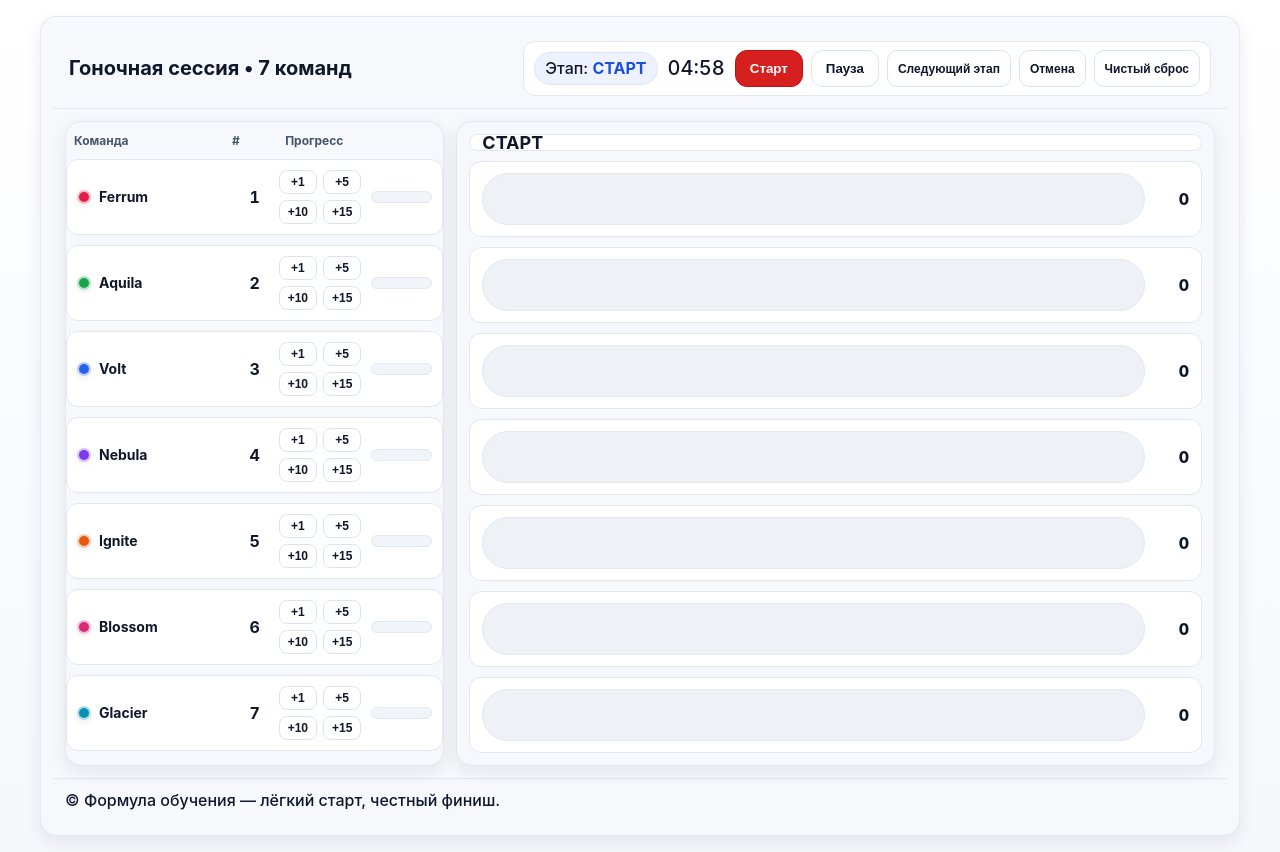
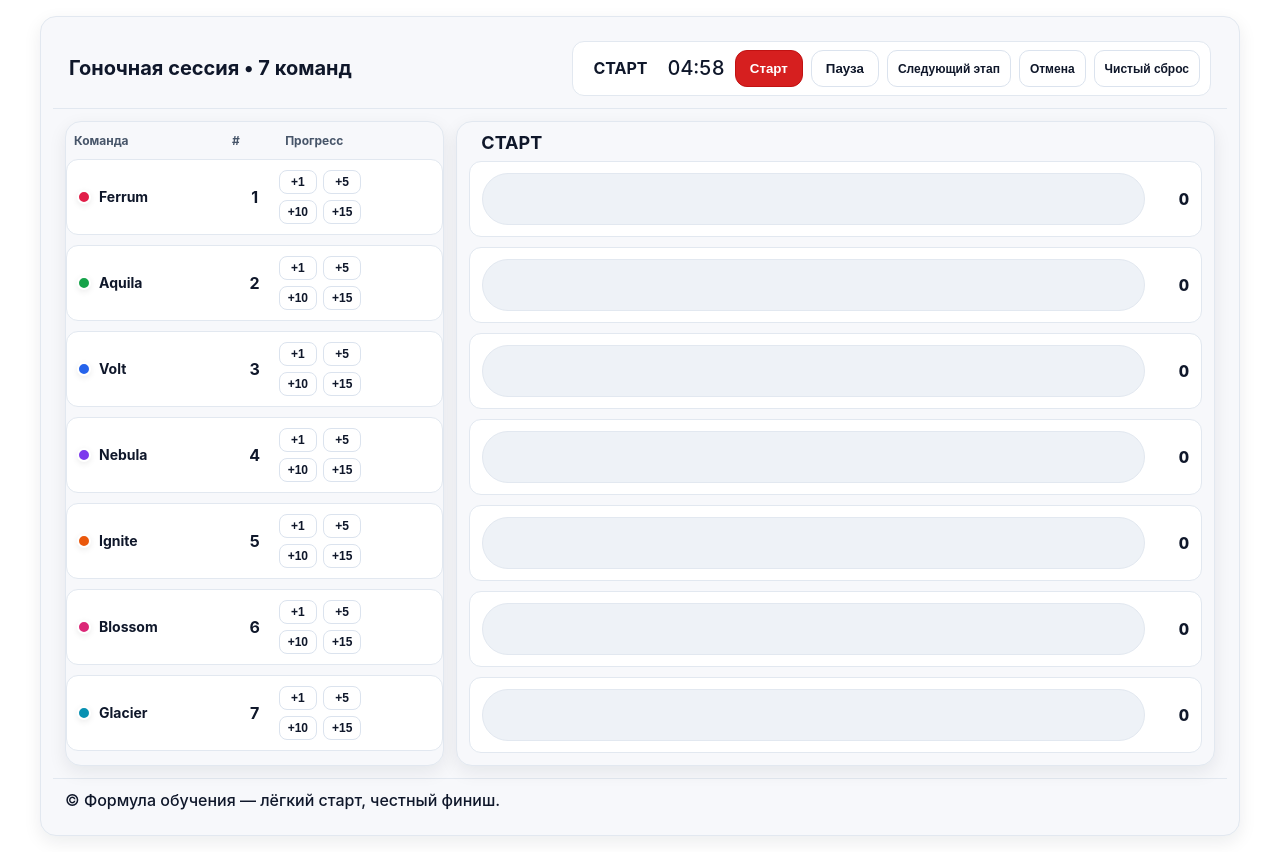
Before and after one commit to scm1ok-source/race, a plain HTML site: page index.html in a window 1280 px wide. Both pictures are taken after a click on the button "Старт". Drawn offline with Linux system fonts and the light colour scheme.

Commit message:
Update index.html

```diff
--- a/index.html
+++ b/index.html
@@ -8,9 +8,10 @@
 :root{
   --card:#f7f8fb; --text:#0f172a; --muted:#475569; --line:#e2e8f0; --accent:#d61f1f; --shadow:0 6px 18px rgba(15,23,42,.08);
   --c1:#e11d48; --c2:#16a34a; --c3:#2563eb; --c4:#7c3aed; --c5:#ea580c; --c6:#db2777; --c7:#0891b2;
-  --row-gap:10px; --row-pad-v:12px; /* вертикальные внутренние отступы chart-row */
+  --row-gap:10px; --row-pad-v:12px;
 }
-*{box-sizing:border-box} body{margin:0;background:linear-gradient(180deg,#fff,#fafbff 55%,#f5f7fb);color:var(--text);font:500 16px/1.45 Inter,system-ui,Segoe UI,Roboto,Arial}
+*{box-sizing:border-box}
+body{margin:0;background:#fff;color:var(--text);font:500 16px/1.45 Inter,system-ui,Segoe UI,Roboto,Arial}
 .wrap{max-width:1200px;margin:16px auto;padding:12px}
 .card{background:var(--card);border:1px solid var(--line);border-radius:16px;box-shadow:var(--shadow)}
 .header{display:flex;gap:12px;align-items:center;justify-content:space-between;padding:12px 16px;border-bottom:1px solid var(--line)}
@@ -21,32 +22,31 @@ button:hover{transform:translateY(-1px);box-shadow:0 4px 10px rgba(15,23,42,.06)
 button.primary{background:#d61f1f;border-color:#c11212;color:#fff}
 .small{padding:6px 10px;border-radius:10px;font-size:12px}
 
-/* Лэйаут: левая 1/3, правая 2/3 */
+/* макет 1/3–2/3 */
 .grid{display:grid;grid-template-columns:1fr 2fr;gap:12px;padding:12px}
 @media(max-width:960px){.grid{grid-template-columns:1fr}}
 
-/* Шапка этапа */
-.flag{display:flex;gap:10px;align-items:center;background:#ffffff;border:1px solid var(--line);border-radius:12px;padding:8px 10px}
-.stage-pill{padding:4px 10px;border-radius:999px;background:#eef2ff;border:1px solid #dbe3ff}
-.stage-pill strong{color:#1d4ed8}
+/* панель этапа */
+.flag{display:flex;gap:10px;align-items:center;background:#fff;border:1px solid var(--line);border-radius:12px;padding:8px 10px}
+.stage-pill{padding:4px 10px;border-radius:999px;background:transparent;border:none;font-weight:700;color:var(--text)}
 .timer{font-variant-numeric:tabular-nums;font-size:20px}
 
-/* Таблица слева */
-.badge{width:14px;height:14px;border-radius:50%;border:2px solid #ffffffb3;box-shadow:0 2px 6px rgba(0,0,0,.08)}
+/* таблица слева */
+.badge{width:14px;height:14px;border-radius:50%;border:2px solid #fff;box-shadow:0 2px 6px rgba(0,0,0,.08)}
 .table{width:100%;border-collapse:separate;border-spacing:0 var(--row-gap)}
 .table thead th{font-size:12px;color:var(--muted);text-align:left;padding:0 8px}
 .row{display:grid;grid-template-columns:minmax(120px,1fr) 48px 1fr;align-items:center;background:#fff;border:1px solid var(--line);border-radius:12px;padding:10px}
 .name{display:flex;align-items:center;gap:8px;font-weight:700;font-size:14px}
-.pos{text-align:center;font-variant-numeric:tabular-nums;font-weight:700}
-.progressCell{display:grid;grid-template-columns:auto 1fr;align-items:center;gap:10px}
-.btns{display:grid;grid-template-columns:repeat(2, max-content);gap:6px} /* 2 в ряд */
+.pos{text-align:center;font-weight:700}
+
+/* Колонка «Прогресс» — ТОЛЬКО кнопки, без дорожки */
+.progressCell{display:flex;flex-wrap:wrap;gap:6px}
+.btns{display:grid;grid-template-columns:repeat(2, max-content);gap:6px}
 .btns .small{padding:4px 8px;border-radius:8px}
-.pbar{height:12px;background:#f1f5f9;border:1px solid #e2e8f0;border-radius:999px;overflow:hidden}
-.pbar>span{display:block;height:100%;width:0;transition:width .5s ease}
 
-/* Правая колонка */
+/* правая колонка — заголовок без подложки + бары */
 .stagePanel{padding:12px}
-.chart-header{background:#fff;border:1px solid #e2e8f0;border-radius:12px;padding:0 12px;display:flex;align-items:center;font-weight:800}
+.chart-header{background:transparent;border:none;border-radius:0;padding:0 12px;display:flex;align-items:center;font-weight:800}
 .chart-header h2{margin:0;font-size:18px}
 .chart{margin-top:var(--row-gap)}
 .chart-row{display:flex;align-items:center;background:#fff;border:1px solid #e2e8f0;border-radius:12px;padding:var(--row-pad-v) 12px;margin-bottom:var(--row-gap)}
@@ -55,8 +55,8 @@ button.primary{background:#d61f1f;border-color:#c11212;color:#fff}
 .meter>span{display:block;height:100%;width:0;transition:width .5s ease}
 .val{margin-left:10px;min-width:34px;text-align:right;font-variant-numeric:tabular-nums;font-weight:800}
 
-/* Прочее */
-.footer{padding:10px 12px;border-top:1px solid var(--line);display:flex;justify-content:space-between;align-items:center;gap:10px}
+/* footer и прочее */
+.footer{padding:10px 12px;border-top:1px solid var(--line);display:flex;justify-content:space-between;align-items:center}
 .hidden{display:none}
 .bonus{position:absolute;pointer-events:none;font-size:22px;filter:drop-shadow(0 2px 6px rgba(0,0,0,.25))}
 .container-relative{position:relative}
@@ -68,7 +68,7 @@ button.primary{background:#d61f1f;border-color:#c11212;color:#fff}
   <div class="header">
     <h1>Гоночная сессия • 7 команд</h1>
     <div class="flag">
-      <span class="stage-pill">Этап: <strong id="stageName">СТАРТ</strong></span>
+      <span class="stage-pill" id="stageName">СТАРТ</span>
       <span class="timer" id="timer">05:00</span>
       <div class="controls">
         <button id="btnStart" class="primary">Старт</button>
@@ -81,7 +81,7 @@ button.primary{background:#d61f1f;border-color:#c11212;color:#fff}
   </div>
 
   <div class="grid">
-    <!-- Левая колонка (1/3): Команда | # | Прогресс -->
+    <!-- Левая колонка: Команда | # | Прогресс (только кнопки) -->
     <div class="section card container-relative">
       <table class="table" aria-live="polite">
         <thead><tr><th>Команда</th><th>#</th><th>Прогресс</th></tr></thead>
@@ -90,19 +90,18 @@ button.primary{background:#d61f1f;border-color:#c11212;color:#fff}
       <div id="bonusLayer"></div>
     </div>
 
-    <!-- Правая колонка (2/3): Заголовок этапа + бары на всю высоту строки -->
+    <!-- Правая колонка: заголовок этапа (без подложки) + гистограммы -->
     <div class="stagePanel card">
       <div id="chartHeader" class="chart-header"><h2 id="stageTitle">СТАРТ</h2></div>
       <div id="stageChart" class="chart"></div>
     </div>
   </div>
 
-  <div class="footer"><div class="note">© Формула обучения — лёгкий старт, честный финиш.</div></div>
+  <div class="footer"><div>© Формула обучения — лёгкий старт, честный финиш.</div></div>
 </div>
 
 <script>
 (()=>{"use strict";
-/* === Конфигурация/состояние === */
 const STORAGE_KEY="race_bars_state_clean_1";
 const COLORS=["var(--c1)","var(--c2)","var(--c3)","var(--c4)","var(--c5)","var(--c6)","var(--c7)"];
 const TEAM_NAMES=["Ferrum","Aquila","Volt","Nebula","Ignite","Blossom","Glacier"];
@@ -122,9 +121,9 @@ const sorted=()=>[...state.teams].sort((a,b)=>b.pts-a.pts);
 function beep(f=880,d=120){try{const a=new (window.AudioContext||window.webkitAudioContext)(),o=a.createOscillator(),g=a.createGain();o.type="square";o.frequency.value=f;g.gain.value=.05;o.connect(g);g.connect(a.destination);o.start();setTimeout(()=>{o.stop();a.close()},d)}catch{}}
 function stageBeep(){beep(660,120);setTimeout(()=>beep(880,150),160);setTimeout(()=>beep(520,180),360)}
 
-/* === Рендер слева (без колонки очков) === */
+/* левая таблица (прогресс = только кнопки) */
 function updateBoard(){
-  const s=sorted(); const leader=Math.max(1,...s.map(t=>t.pts),1);
+  const s=sorted();
   tbody.innerHTML="";
   s.forEach((t,idx)=>{
     const tr=document.createElement("tr"); const td=document.createElement("td"); td.colSpan=3; td.style.padding="0";
@@ -133,35 +132,36 @@ function updateBoard(){
     const dot=document.createElement("span"); dot.className="badge"; dot.style.background=t.color;
     name.append(dot,document.createTextNode(t.name));
     const pos=document.createElement("div"); pos.className="pos"; pos.textContent=idx+1;
+
     const cell=document.createElement("div"); cell.className="progressCell";
     const btns=document.createElement("div"); btns.className="btns";
-    ["+1","+5","+10","+15"].forEach(v=>{const b=document.createElement("button"); b.className="small"; b.textContent=v;
+    ["+1","+5","+10","+15"].forEach(v=>{
+      const b=document.createElement("button"); b.className="small"; b.textContent=v;
       b.onclick=()=>{add(t.id,parseInt(v)); spark(row, v==="+15"?"🟡":(v==="+10"?"⚡":(v==="+5"?"✨":"➕")));};
       btns.appendChild(b);
     });
-    const pbar=document.createElement("div"); pbar.className="pbar"; const fill=document.createElement("span");
-    fill.style.background=t.color; fill.style.width=(t.pts/leader*100).toFixed(1)+"%"; pbar.appendChild(fill);
-    cell.append(btns,pbar);
+    cell.append(btns);
+
     row.append(name,pos,cell); td.appendChild(row); tr.appendChild(td); tbody.appendChild(tr);
   });
 }
 
-/* === Правая колонка: заголовок этапа + бары на всю высоту строки === */
+/* правая колонка — заголовок без подложки + БАРЫ + очки */
 function updateChart(){
   stageTitle.textContent=STAGES[state.stage].name;
   const s=sorted(); const leader=Math.max(1,...s.map(t=>t.pts),1);
   stageChart.innerHTML="";
   s.forEach(t=>{
     const row=document.createElement("div"); row.className="chart-row";
-    const m=document.createElement("div"); m.className="meter"; const f=document.createElement("span");
-    f.style.background=t.color; f.style.width=(t.pts/leader*100).toFixed(1)+"%"; m.appendChild(f);
-    const v=document.createElement("div"); v.className="val"; v.textContent=t.pts; // очки только справа
+    const m=document.createElement("div"); m.className="meter";
+    const f=document.createElement("span"); f.style.background=t.color; f.style.width=(t.pts/leader*100).toFixed(1)+"%"; m.appendChild(f);
+    const v=document.createElement("div"); v.className="val"; v.textContent=t.pts;
     row.append(m,v); stageChart.appendChild(row);
   });
   syncHeaderHeight(); syncRowHeights();
 }
 
-/* === Синхронизация высот === */
+/* выравнивание высот */
 function syncHeaderHeight(){
   const thead=document.querySelector(".table thead");
   const h=thead?thead.getBoundingClientRect().height:0;
@@ -175,12 +175,12 @@ function syncRowHeights(){
     const lh=left[i]?.offsetHeight||56;
     r.style.height=lh+"px";
     const meter=r.querySelector(".meter");
-    meter.style.height=Math.max(10, lh - padV*2) + "px";  // бар на всю строку (минус внутренние отступы)
-    meter.style.borderRadius= (lh/2) + "px";
+    meter.style.height=Math.max(10, lh - padV*2) + "px";
+    meter.style.borderRadius=(lh/2)+"px";
   });
 }
 
-/* === Эффект бонуса === */
+/* эффекты */
 function spark(host,emoji){
   const r=host.getBoundingClientRect(), h=bonusLayer.getBoundingClientRect();
   const b=document.createElement("div"); b.className="bonus"; b.textContent=emoji;
@@ -189,24 +189,19 @@ function spark(host,emoji){
   b.animate([{transform:"translateY(0)",opacity:1},{transform:"translateY(-26px)",opacity:0}],{duration:650,easing:"ease-out"}).onfinish=()=>b.remove();
 }
 
-/* === Логика / таймер / управление === */
+/* логика / таймер / управление */
 function add(id,d){const t=state.teams.find(x=>x.id===id); if(!t) return; t.pts+=d; state.history.push({ts:Date.now(),id,delta:d,stage:state.stage}); save(); render();}
-function undo(){ // отмена последнего начисления
-  const h=state.history.pop(); if(!h){return;}
-  const t=state.teams.find(x=>x.id===h.id); if(t){ t.pts=Math.max(0, t.pts - h.delta); }
-  save(); render();
-}
-function next(){if(state.stage<STAGES.length-1){state.stage++;state.remain=STAGES[state.stage].sec;running=false;document.getElementById("btnStart").disabled=false;stageBeep();save();render();}}
+function undo(){const h=state.history.pop(); if(!h) return; const t=state.teams.find(x=>x.id===h.id); if(t) t.pts=Math.max(0,t.pts-h.delta); save(); render();}
+function next(){if(state.stage<STAGES.length-1){state.stage++;state.remain=STAGES[state.stage].sec;running=false;btnStart.disabled=false;stageBeep();save();render();}}
 function hard(){if(confirm("Обнулить все результаты и перезапустить?")){localStorage.removeItem(STORAGE_KEY);location.reload();}}
 
 let tickLast=performance.now();
-function tick(now){if(!running)return; if(now-tickLast>=1000){state.remain--; tickLast=now; timerEl.textContent=fmt(state.remain); if(state.remain<=3&&state.remain>0) beep(900,90); if(state.remain<=0){stageBeep(); running=false; document.getElementById("btnStart").disabled=false;} save();} requestAnimationFrame(tick);}
-function start(){ if(STAGES[state.stage].name==="ФИНИШ")return; running=true; document.getElementById("btnStart").disabled=true; tickLast=performance.now(); requestAnimationFrame(tick);}
-function pause(){ running=false; document.getElementById("btnStart").disabled=false;}
+function tick(now){if(!running)return;if(now-tickLast>=1000){state.remain--;tickLast=now;timerEl.textContent=fmt(state.remain);if(state.remain<=3&&state.remain>0)beep(900,90);if(state.remain<=0){stageBeep();running=false;btnStart.disabled=false;}save();}requestAnimationFrame(tick);}
+function start(){if(STAGES[state.stage].name==="ФИНИШ")return;running=true;btnStart.disabled=true;tickLast=performance.now();requestAnimationFrame(tick);}
+function pause(){running=false;btnStart.disabled=false;}
 
-/* === Композитный рендер/инициализация === */
-function render(){ stageName.textContent=STAGES[state.stage].name; timerEl.textContent=fmt(state.remain); updateBoard(); updateChart(); }
-function boot(){ render(); btnStart.onclick=start; btnPause.onclick=pause; btnNext.onclick=next; btnUndo.onclick=undo; btnHard.onclick=hard; window.addEventListener("resize",()=>{syncHeaderHeight(); syncRowHeights();}); }
+function render(){stageName.textContent=STAGES[state.stage].name;timerEl.textContent=fmt(state.remain);updateBoard();updateChart();}
+function boot(){render();btnStart.onclick=start;btnPause.onclick=pause;btnNext.onclick=next;btnUndo.onclick=undo;btnHard.onclick=hard;window.addEventListener("resize",()=>{syncHeaderHeight();syncRowHeights();});}
 document.readyState==="loading"?document.addEventListener("DOMContentLoaded",boot):boot();
 })();
 </script>
```
